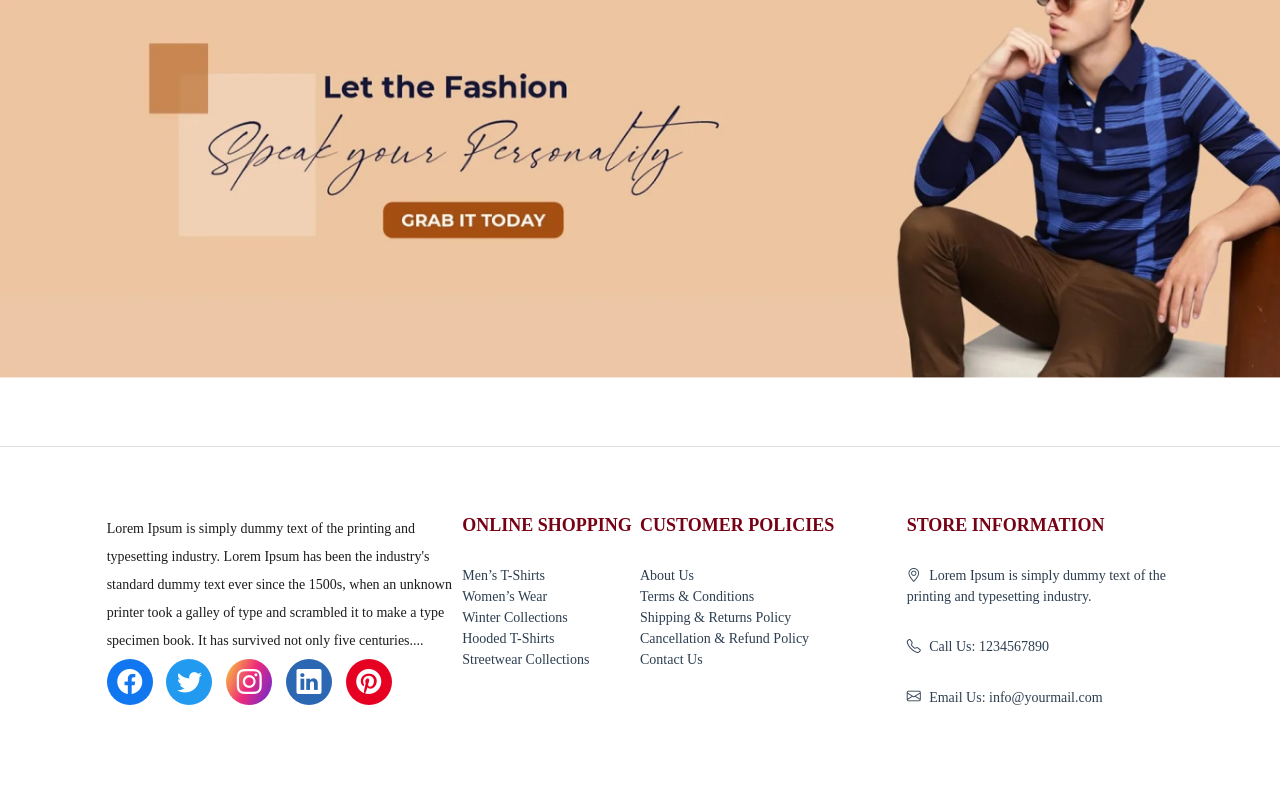
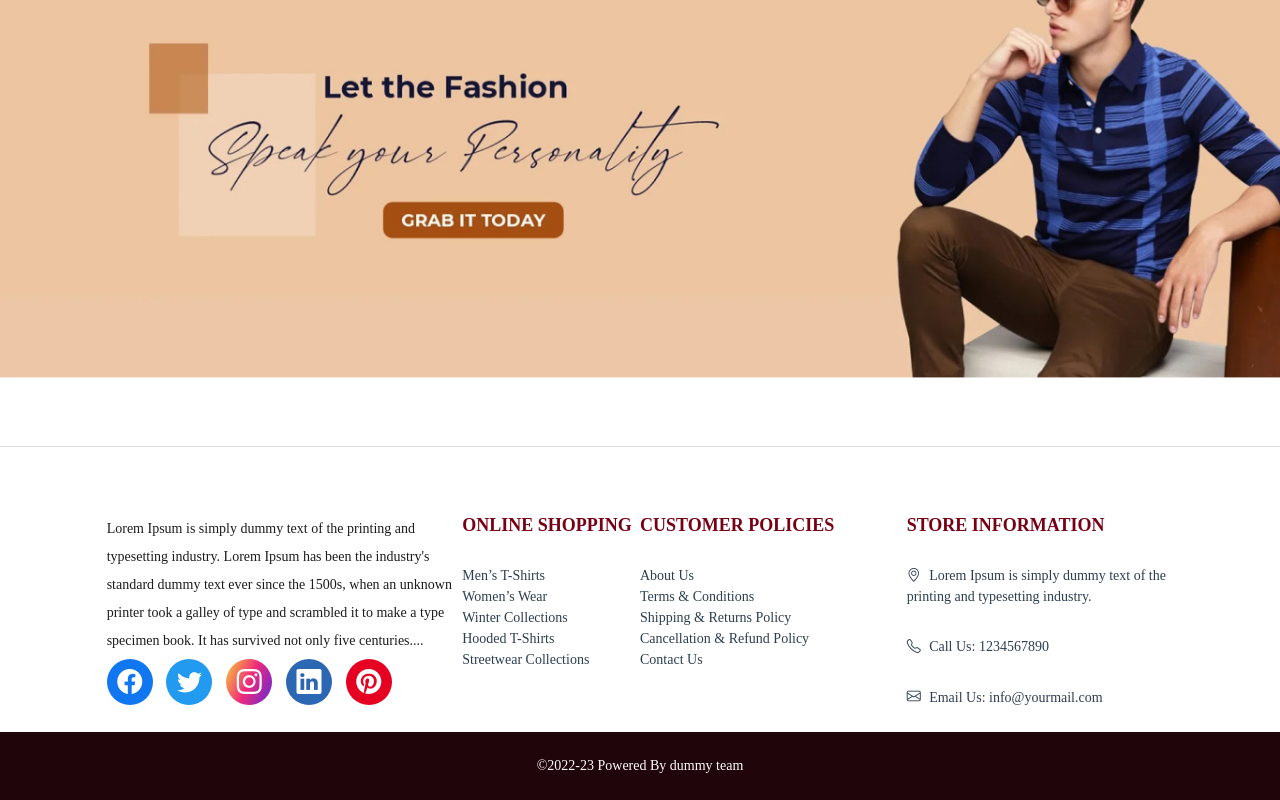
Before and after one commit to JK-codinghub/Shopping_Cart, a Vue app: page / in a window 1280 px wide. Shown: the part 2014-2814 px from the top of the page. Before the commit the page ends 2746 px from the top, so only its background shows below. Built offline with nearby package versions, Linux system fonts and the light colour scheme.

Commit message:
Footer UI implemented

```diff
--- a/src/components/FooterPage.vue
+++ b/src/components/FooterPage.vue
@@ -71,7 +71,6 @@
 
             </div>
         </div>
-
     </div>
 </template>
 
--- a/src/components/HomePage.vue
+++ b/src/components/HomePage.vue
@@ -66,11 +66,17 @@
     <!-- Line -->
     <div class="horizontalRow"></div>
 
-    <!-- Footer  -->
+    <!-- Footer summary Page  -->
     <div class="row footerRow gx-0 d-flex justify-content-center">
       <div class="col-10">
         <FooterPage/>
       </div>
+    </div>
+
+    <!-- Footer -->
+    <div class="row gx-0 d-flex align-items-center justify-content-center font3"
+      style="background: #20050A;color:white; height: 68px;">
+      ©2022-23 Powered By dummy team
     </div>
 
   </div>
```
